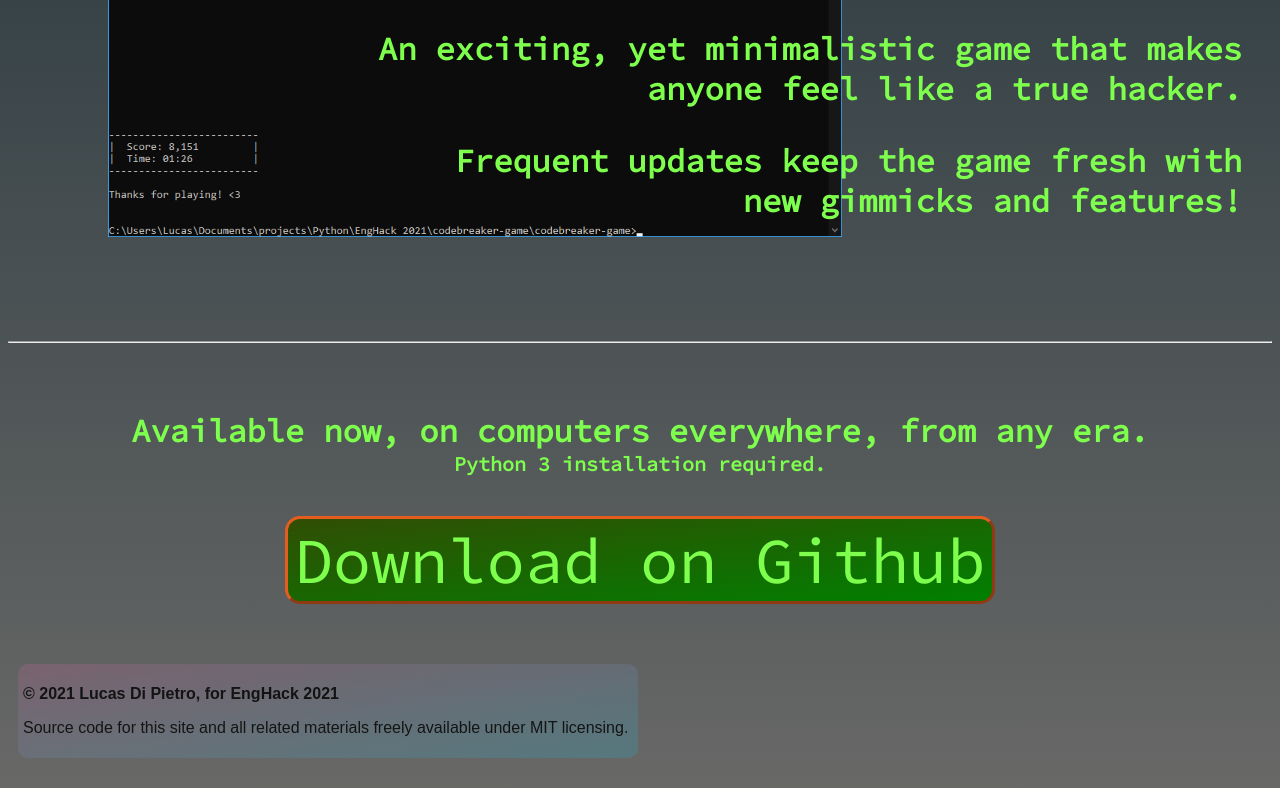
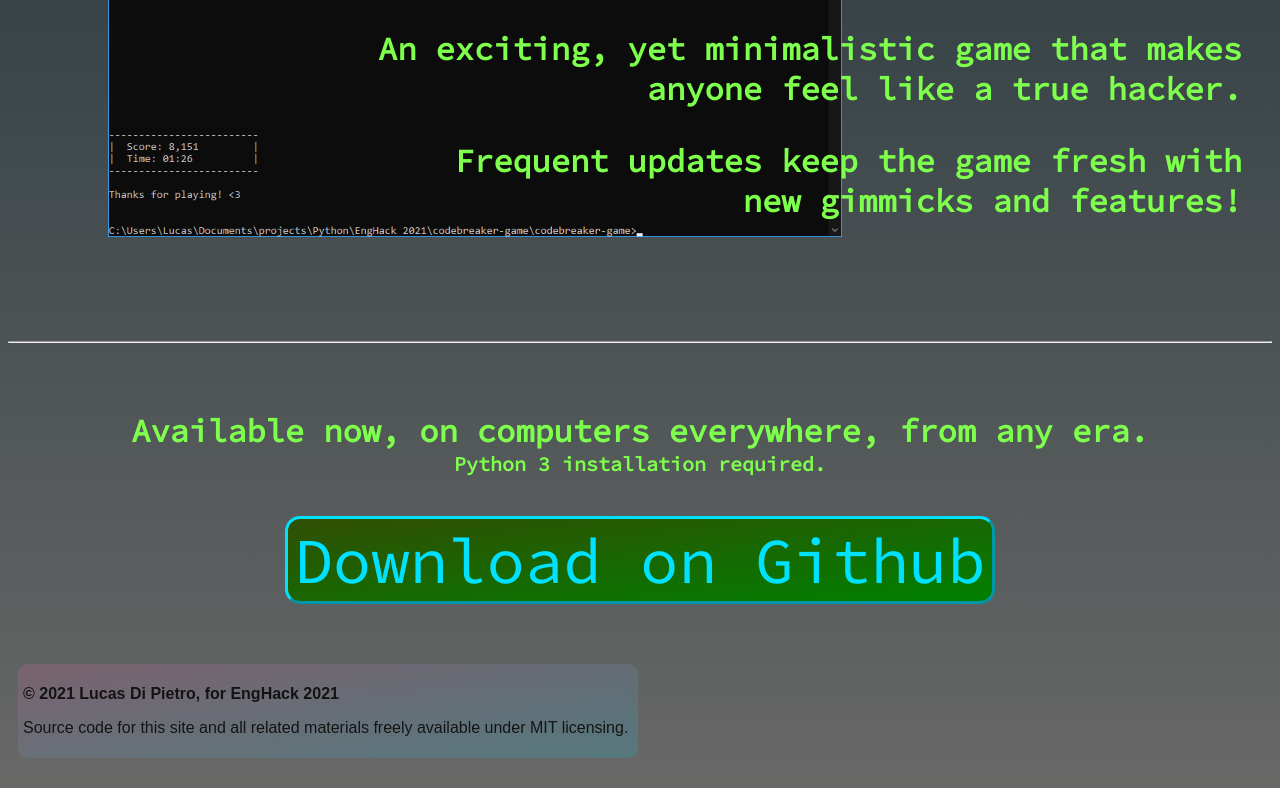
Before and after one commit to lucs100/personal-site, a plain HTML site: page index.html in a window 1280 px wide. In both pictures the pointer is over the button "Download on Github". Shown: the part 912-1700 px from the top of the page. Drawn offline with Linux system fonts and the light colour scheme.

Commit message:
Added border hover style

```diff
--- a/style.css
+++ b/style.css
@@ -30,6 +30,12 @@ footer {
     color:rgb(127, 255, 77);
     background: linear-gradient(to bottom right, rgb(49, 78, 4), green);
     font-size: 64px;
+}
+
+#githubButton:hover {
+    color: rgb(0, 225, 255);
+    border-color: rgb(0, 225, 255);
+    transition: color 0.5s, border 1s;
 }
 
 #final {
```
